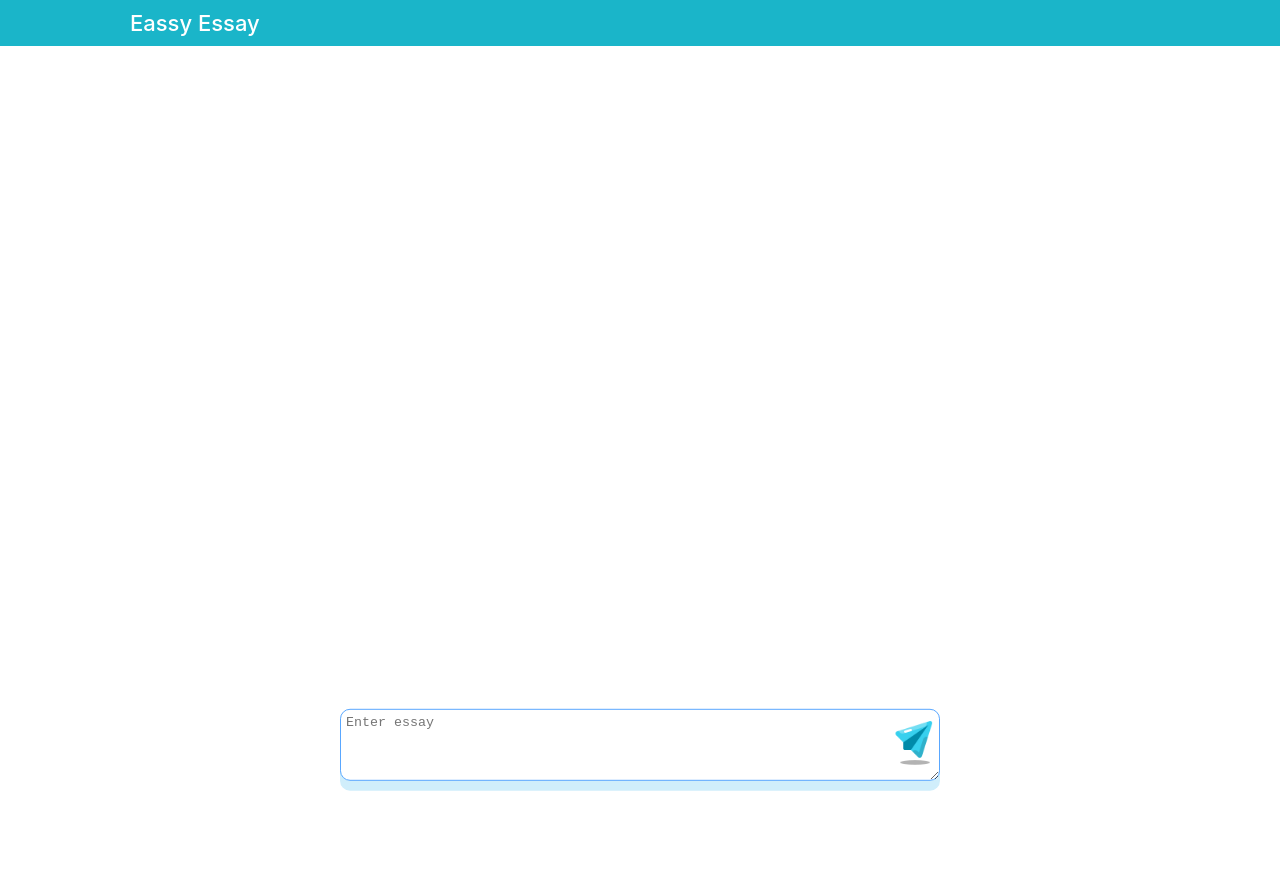
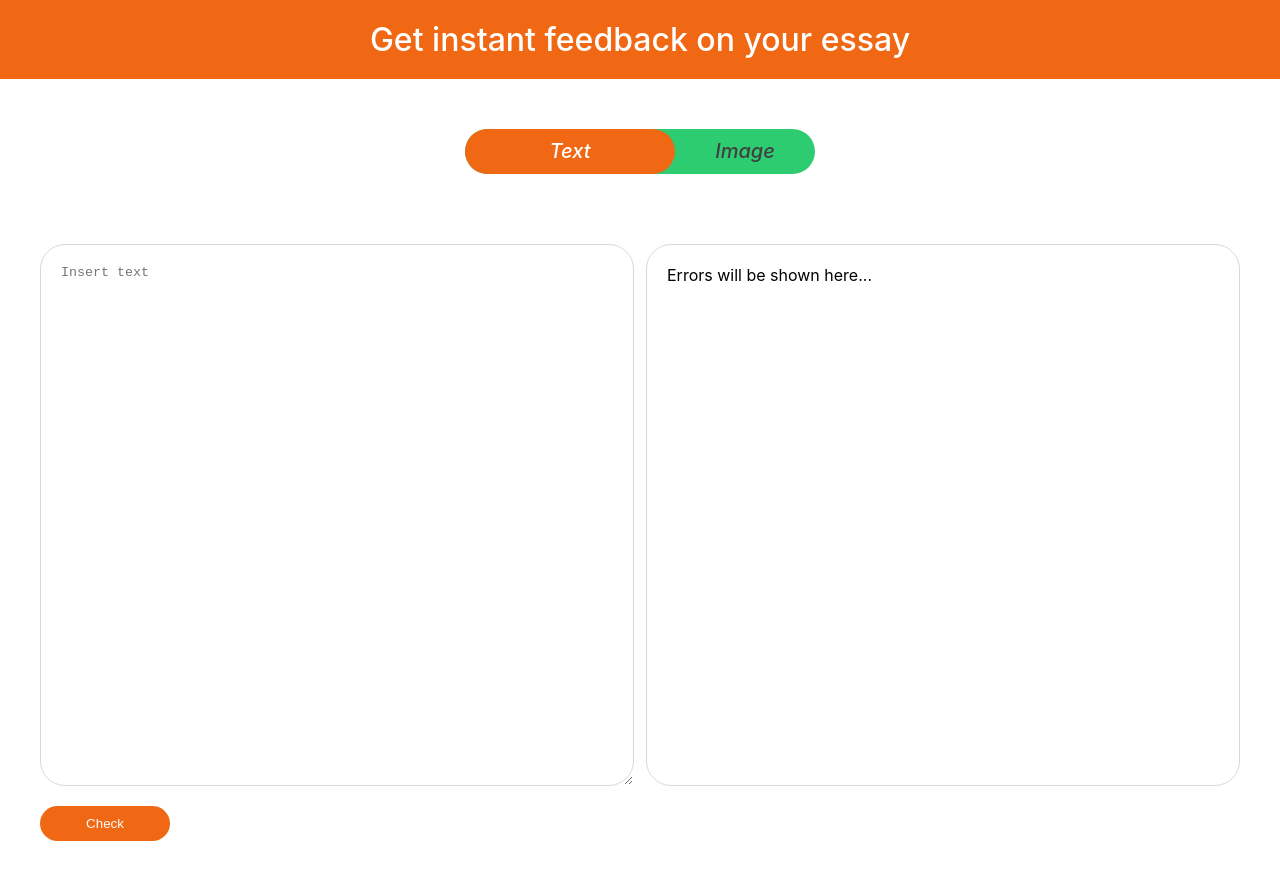
Before and after one commit to Quanggd192/spelling-check-tool, a React (Create React App) app: page / in a window 1280 px wide. Before the commit the page ends 800 px from the top, so only its background shows below. Built offline with nearby package versions, Linux system fonts and the light colour scheme; no server answers; what uploader would draw is missing.

Commit message:
update layout + optimize prompt

```diff
--- /dev/null
+++ b/src/components/Header.jsx
@@ -0,0 +1,24 @@
+import React from "react";
+
+export default function Header(props) {
+  const { active, setActiveTab } = props;
+  return (
+    <div className="header">
+      {/* <div className="header">Get instant feedback on your essay.</div> */}
+      <div className="toggle-group">
+        <div
+          className={`toggle ${active === "text" ? "active-toggle" : ""}`}
+          onClick={() => setActiveTab("text")}
+        >
+          Text
+        </div>
+        <div
+          className={`toggle ${active === "image" ? "active-toggle" : ""}`}
+          onClick={() => setActiveTab("image")}
+        >
+          Image
+        </div>
+      </div>
+    </div>
+  );
+}
--- a/src/components/Navbar.jsx
+++ b/src/components/Navbar.jsx
@@ -2,5 +2,5 @@ import React from "react";
 import "./component.css";
 
 export default function Navbar() {
-  return <div className="app-navbar">Eassy Essay</div>;
+  return <div className="app-navbar">Get instant feedback on your essay</div>;
 }
--- /dev/null
+++ b/src/components/Uploader.jsx
@@ -0,0 +1,76 @@
+import React, { useState } from "react";
+
+class Uploader extends React.Component {
+  state = {
+    file: null,
+    base64URL: "",
+    src: "",
+  };
+  getBase64 = (file) => {
+    return new Promise((resolve) => {
+      let fileInfo;
+      let baseURL = "";
+      // Make new FileReader
+      let reader = new FileReader();
+
+      // Convert the file to base64 text
+      reader.readAsDataURL(file);
+
+      // on reader load somthing...
+      reader.onload = () => {
+        // Make a fileInfo Object
+        console.log("Called", reader);
+        baseURL = reader.result;
+        console.log(baseURL);
+        resolve(baseURL);
+      };
+      reader.onloadend = () => {
+        this.setState({
+          src: reader.result,
+        });
+      };
+      console.log(fileInfo);
+    });
+  };
+
+  handleFileInputChange = (e) => {
+    console.log(e.target.files[0]);
+    let { file } = this.state;
+
+    file = e.target.files[0];
+
+    this.getBase64(file)
+      .then((result) => {
+        file["base64"] = result;
+        this.props.onUploadImage(result);
+        this.setState({
+          base64URL: result,
+          file,
+        });
+      })
+      .catch((err) => {
+        console.log(err);
+      });
+
+    this.setState({
+      file: e.target.files[0],
+    });
+  };
+
+  render() {
+    return (
+      <div>
+        <input
+          className="upload-button"
+          type="file"
+          name="file"
+          onChange={this.handleFileInputChange}
+        />
+        <br />
+        <img className="upload-image" src={this.state.src} />
+      </div>
+    );
+  }
+}
+
+export default Uploader;
--- a/src/components/component.css
+++ b/src/components/component.css
@@ -1,7 +1,49 @@
 .app-navbar {
-  font-size: 22px;
+  font-size: 32px;
   font-weight: 500;
-  background: #1ab5c9;
-  padding: 10px 130px;
+  background: #f16814;
+  padding: 20px 130px;
+  color: #fff;
+  text-align: center;
+}
+.toggle-group {
+  display: flex;
+  justify-content: center;
+  align-items: center;
+  background: #2ecc71;
+  width: 98%;
+  max-width: 350px;
+  border-radius: 25px;
+  margin: auto;
+}
+.toggle {
+  height: 45px;
+  line-height: 45px;
+  border-radius: 10px;
+  text-align: center;
+  width: 40%;
+  cursor: pointer;
+  border-radius: 25px;
+  color: #404040;
+}
+.active-toggle {
+  background: #f16814;
+  width: 60%;
   color: #fff;
 }
+.header {
+  font-size: 20px;
+  font-style: italic;
+  font-weight: 500;
+  padding: 50px 0 20px 0;
+}
+.upload-image {
+  height: 200px;
+  margin-top: 15px;
+}
+.upload-button {
+  height: 40px;
+  line-height: 40px;
+  width: 130px;
+  text-align: center;
+}
--- /dev/null
+++ b/src/pages/openai/CompoundPage.jsx
@@ -0,0 +1,85 @@
+import React, { useState } from "react";
+import Header from "../../components/Header";
+import Navbar from "../../components/Navbar";
+import useOpenai from "./openaiHook";
+import ReactLoading from "react-loading";
+import Uploader from "../../components/Uploader";
+
+export default function CompoundPage(props) {
+  const { openai } = props;
+  const {
+    loading,
+    handleSubmitText,
+    handleSubmitImage,
+    apiResponse,
+    apiResponseImage,
+    imageEssay,
+  } = useOpenai(openai);
+  const [activeTab, setActiveTab] = useState("text");
+  const [essay, setEssay] = useState("");
+
+  const onInputChange = (text) => {
+    setEssay(text);
+  };
+
+  const handleCheck = () => {
+    handleSubmitText(essay);
+  };
+  const handleUploadImage = (file) => {
+    handleSubmitImage(file, "image");
+  };
+  console.log("apiResponseImage", apiResponseImage);
+  return (
+    <div>
+      <Navbar />
+      <div className="content-container">
+        <Header active={activeTab} setActiveTab={setActiveTab} />
+        <div className="essay-content-boxes">
+          {activeTab === "text" && (
+            <textarea
+              className="essay-content-box essay-inbox"
+              placeholder={
+                activeTab === "text" ? "Insert text" : "Insert image url"
+              }
+              value={essay}
+              onChange={(event) => onInputChange(event.target.value)}
+            ></textarea>
+          )}
+          {activeTab === "image" && (
+            <div className="essay-content-box">
+              <Uploader onUploadImage={(file) => handleUploadImage(file)} />
+              <br />
+              {imageEssay}
+            </div>
+          )}
+          <div className="essay-content-box">
+            {!apiResponse && !loading && (
+              <div>Errors will be shown here...</div>
+            )}
+            {loading && (
+              <div className="loading-container-1">
+                <ReactLoading
+                  type={"spin"}
+                  color={"#1ab5c9"}
+                  height={"64px"}
+                  width={"64px"}
+                />
+              </div>
+            )}
+            {!loading && apiResponse && activeTab === "text" && (
+              <div>{apiResponse}</div>
+            )}
+            {!loading && activeTab === "image" && <div>{apiResponseImage}</div>}
+          </div>
+        </div>
+        <div className="footer">
+          {activeTab === "text" && (
+            <button className="action-button" onClick={handleCheck}>
+              Check
+            </button>
+          )}
+        </div>
+      </div>
+    </div>
+  );
+}
--- /dev/null
+++ b/src/pages/openai/openaiHook.jsx
@@ -0,0 +1,68 @@
+import React, { useState } from "react";
+const prePrompt = `Can you read the essay below and list down:
+1. Sentences containing grammar error(s). Please include: a brief explanation of the grammar rule(s) and a sentence correction.
+2. Sentences containing spelling errors. Please include: a specific word correction.
+3. General comments for improvement of the essay. Please include: examples from the given essay.`;
+
+export default function useOpenai(openai) {
+  const [loading, setLoading] = useState(false);
+  const [imageEssay, setImageEssay] = useState("");
+  const [apiResponse, setApiResponse] = useState("");
+  const [apiResponseImage, setApiResponseImage] = useState("");
+
+  const handleSubmitImage = async (image, type = "text") => {
+    setLoading(true);
+    const result = await openai.chat.completions.create({
+      messages: [
+        {
+          role: "user",
+          content: [
+            {
+              type: "text",
+              text: "This is an image of a handwritten essay. give me the text from it",
+            },
+            {
+              type: "image_url",
+              image_url: {
+                url: image,
+              },
+            },
+          ],
+        },
+      ],
+      model: "gpt-4-vision-preview",
+      max_tokens: 1500,
+    });
+    setImageEssay(result.choices[0]?.message?.content);
+    await handleSubmitText(result.choices[0]?.message?.content, type);
+    setLoading(false);
+  };
+
+  const handleSubmitText = async (textInput, type = "text") => {
+    setLoading(true);
+    try {
+      const prompt = `${prePrompt}: ${textInput}`;
+      const result = await openai.chat.completions.create({
+        messages: [{ role: "system", content: prompt }],
+        model: "gpt-4",
+        // response_format: { type: "json_object" },
+      });
+      if (type === "image") {
+        setApiResponseImage(result.choices[0].message.content);
+      } else setApiResponse(result.choices[0].message.content);
+    } catch (e) {
+      setApiResponse("Something is going wrong, Please try again.");
+    }
+    setLoading(false);
+  };
+  console.log("apiResponseImage", apiResponseImage);
+  console.log("apiResponse", apiResponse);
+  return {
+    handleSubmitImage,
+    handleSubmitText,
+    loading,
+    imageEssay,
+    apiResponse,
+    apiResponseImage,
+  };
+}
--- a/src/pages/page.css
+++ b/src/pages/page.css
@@ -20,12 +20,6 @@
   left: 50%;
   transform: translate(-50%, -20%);
   margin: auto;
-}
-textarea {
-  padding: 5px;
-  border-radius: 10px;
-  border: solid 1px #59a7ff;
-  box-shadow: 0 10px #d0eefb;
 }
 .send-mess-btn-group {
   display: inline-block;
@@ -64,12 +58,14 @@ div {
   border-radius: 10px;
 }
 .action-button {
-  background: #1ab5c9;
+  background: #f16814;
   padding: 10px 20px;
-  border-radius: 5px;
+  border-radius: 25px;
   cursor: pointer;
   border: none;
   color: #fff;
+  min-width: 130px;
+  text-align: center;
 }
 .loading-container {
   /* position: absolute; */
@@ -80,6 +76,33 @@ div {
   display: flex;
   align-items: center;
   justify-content: center;
+}
+.loading-container-1 {
+  width: 100%;
+  height: 100%;
+  display: flex;
+  justify-content: center;
+  align-items: center;
+}
+.content-container {
+  max-width: 1200px;
+  margin: auto;
+}
+.essay-content-boxes {
+  display: flex;
+  justify-content: space-between;
+  padding: 50px 0 20px 0;
+}
+.essay-content-box {
+  width: 46%;
+  height: 500px;
+  border: solid 1px #d9d9d9;
+  border-radius: 25px;
+  padding: 20px;
+  overflow-y: scroll;
+}
+.footer {
+  padding-bottom: 30px;
 }
 @-webkit-keyframes mover {
   0% {
```
Also changed, not shown: src/App.js (+7 -1 lines).
